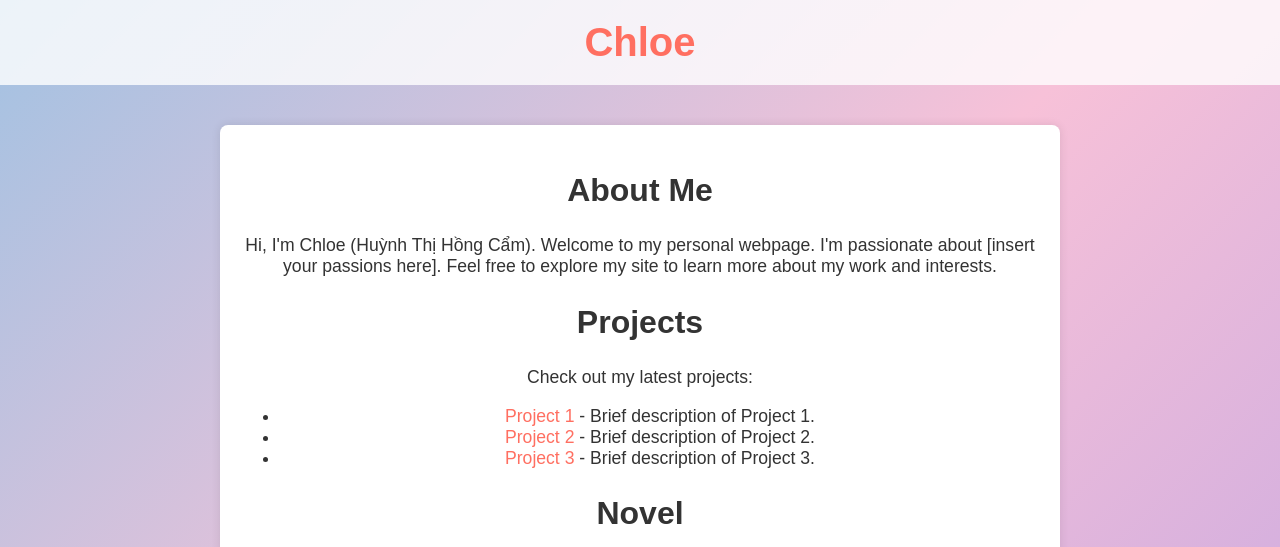
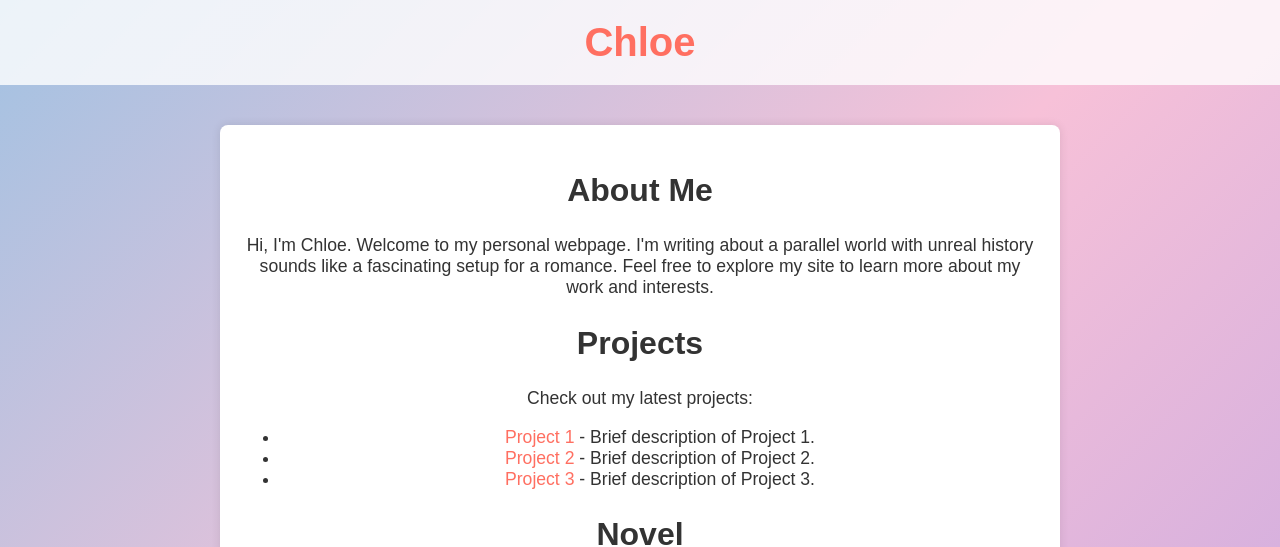
Before and after one commit to ChloeNovel97/Chloenovel97.github.io, a plain HTML site: page index.html in a window 1280 px wide. Shown: the top 547 px of the page. Drawn offline with Linux system fonts and the light colour scheme.

Commit message:
Update index.html

```diff
--- a/index.html
+++ b/index.html
@@ -72,7 +72,7 @@
     <section>
         <div class="content">
             <h2 style="font-size: 2em;">About Me</h2>
-            <p style="font-size: 1.1em;">Hi, I'm Chloe (Huỳnh Thị Hồng Cẩm). Welcome to my personal webpage. I'm passionate about [insert your passions here]. Feel free to explore my site to learn more about my work and interests.</p>
+            <p style="font-size: 1.1em;">Hi, I'm Chloe. Welcome to my personal webpage. I'm writing about a parallel world with unreal history sounds like a fascinating setup for a romance. Feel free to explore my site to learn more about my work and interests.</p>
 
             <h2 style="font-size: 2em;">Projects</h2>
             <p style="font-size: 1.1em;">Check out my latest projects:</p>
```
